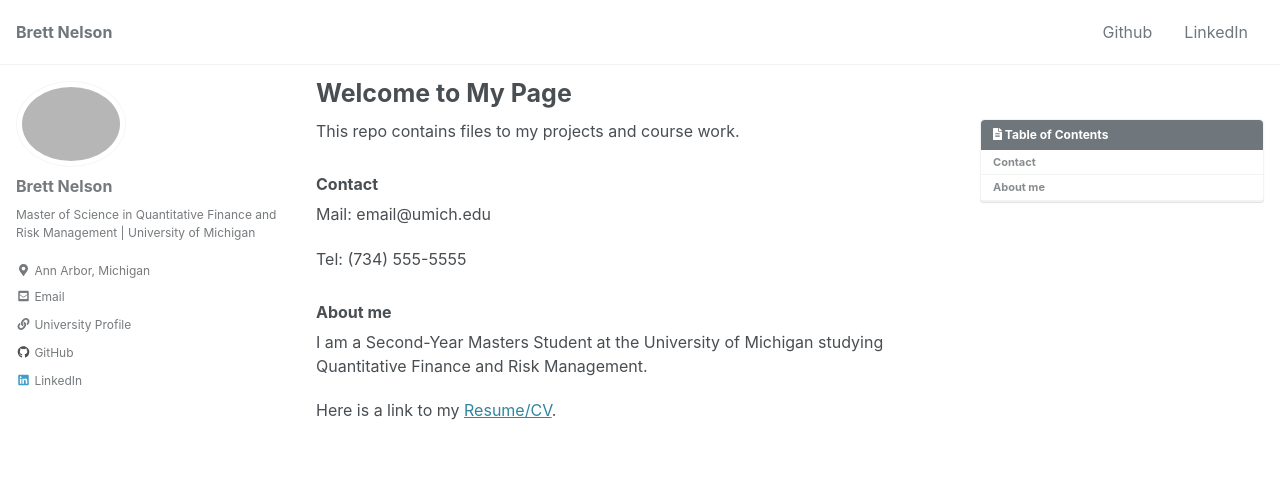
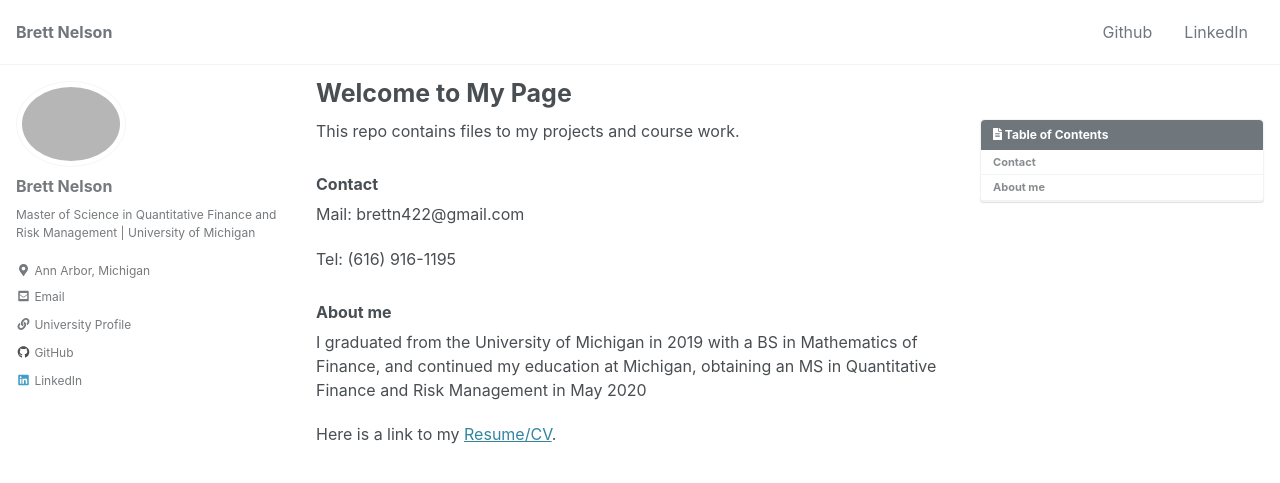
Before and after one commit to brettn422/brettn422.github.io, a Jekyll site: the page built from _pages/about.md, in a window 1280 px wide and 900 px high. Shown: the top 483 px of the window. Built offline with Jekyll 4.4.1, drawn with Linux system fonts in a browser that asks for light colours; cached includes are drawn as plain includes; nearby versions of some CDN libraries.

Commit message:
Update about.md

```diff
--- a/_pages/about.md
+++ b/_pages/about.md
@@ -13,12 +13,11 @@ This repo contains files to my projects and course work.
 
 ### Contact
 
-Mail: email@umich.edu
+Mail: brettn422@gmail.com
 
-Tel: (734) 555-5555
+Tel: (616) 916-1195
 
 ### About me
-I am a Second-Year Masters Student at the University of Michigan
-studying Quantitative Finance and Risk Management.
+I graduated from the University of Michigan in 2019 with a BS in Mathematics of Finance, and continued my education at Michigan, obtaining an MS in Quantitative Finance and Risk Management in May 2020
 
 Here is a link to my [Resume/CV](https://www.google.com).
```
